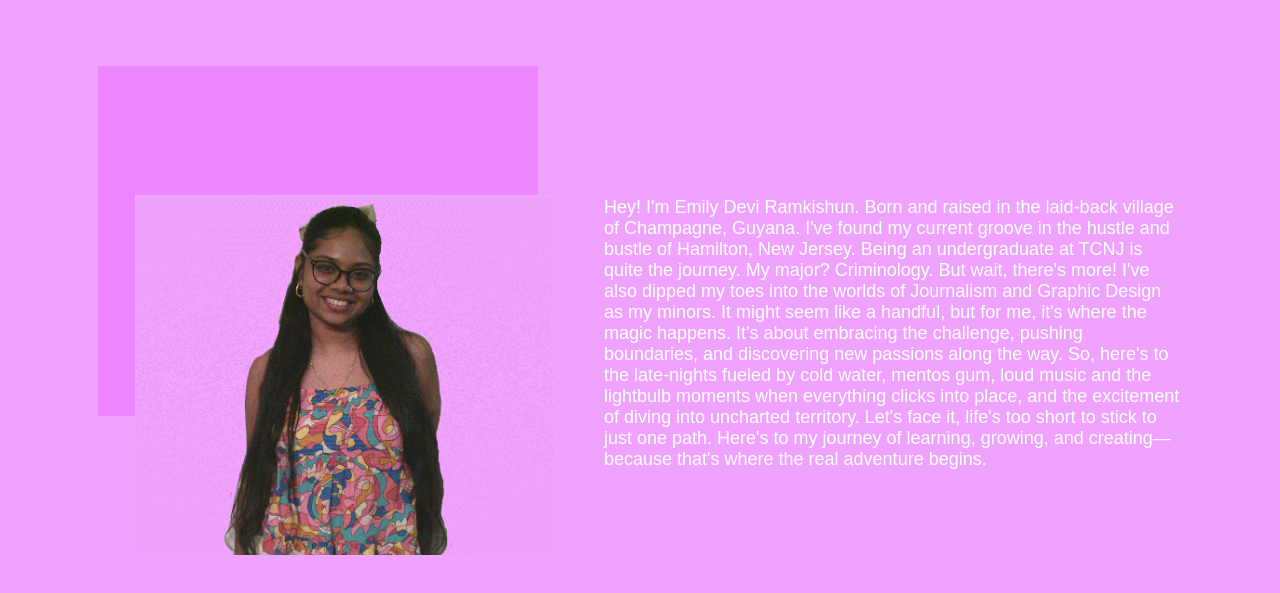
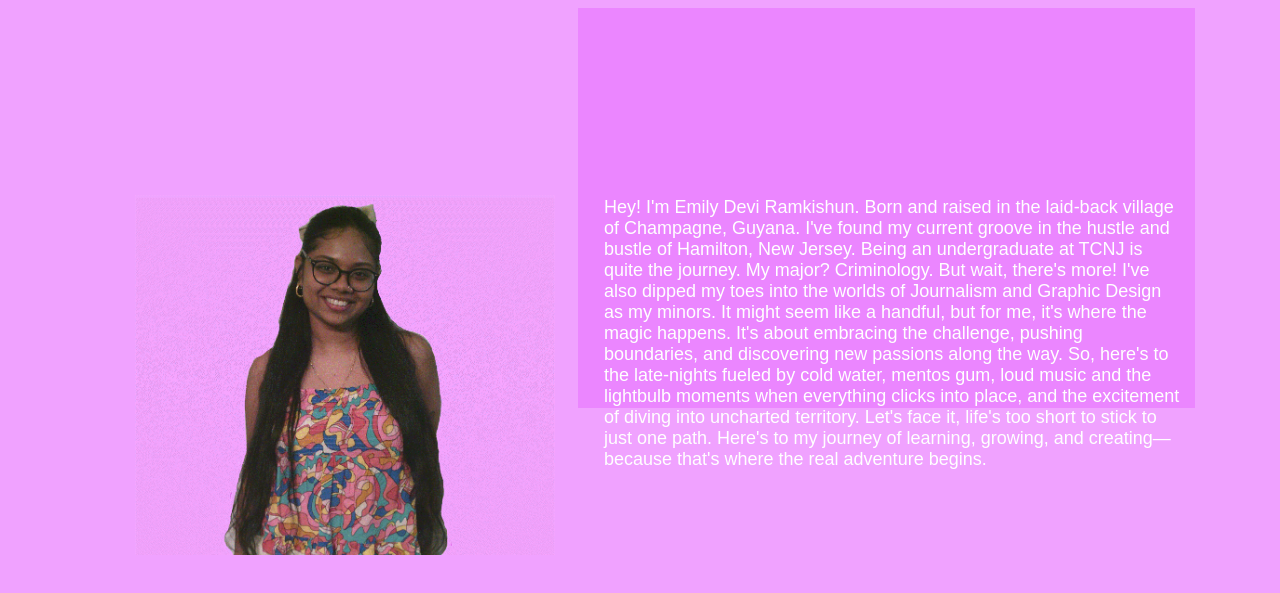
Before and after one commit to Emkishun2/emily-updated, a plain HTML site: page about.html in a window 1280 px wide. Shown: the part 93-686 px from the top of the page. Drawn offline with Linux system fonts and the light colour scheme; a web font is replaced by a local one.

Commit message:
fixed the "about me" page by adding a box behind the text

```diff
--- a/about.css
+++ b/about.css
@@ -99,19 +99,21 @@ nav{
     font-size: 18px;
     color: white;
     margin-top: 2%;
+
 }
 
 .rectangle {
-    width: 440px;
-    height: 350px;
+    width: 49%;
+    height: 400px;
     background-color:#eb86ff;
     position: left;
-    top: 20%; /* Adjust top position if needed */
+    top: 15%; /* Adjust top position if needed */
     left: 0%;
-    transform: translate(20%, -40%);
-    margin-top: 15%;
+    transform: translate(92%, -40%);
+    /* second number is top and bottom  */
+    margin-top: 12%;
 }
-
+/* picture  */
 .pdf-container {
     position: absolute;
     top: 75%;
--- a/about.html
+++ b/about.html
@@ -35,7 +35,8 @@
     </menu>
 </nav>
 
-<div class="content">
+<div class="rectangle"></div>
+    <div class="content">
 <p> Hey! I'm Emily Devi Ramkishun. Born and raised in the laid-back village of Champagne, Guyana.
     I've found my current groove in the hustle and bustle of Hamilton, New Jersey.
     Being an undergraduate at TCNJ is quite the journey. My major? Criminology. But wait, there's more!
@@ -46,10 +47,10 @@
     uncharted territory. Let's face it, life's too short to stick to just one path. Here's to my journey
     of learning, growing, and creating—because that's where the real adventure begins.
 </p>
-
+</div>
 </div>
 
-<div class="rectangle"></div>
+
 <div class="pdf-container">
     <img src="assets/images/emily headshot .gif" alt="Emily Headshot GIF">
 
```
